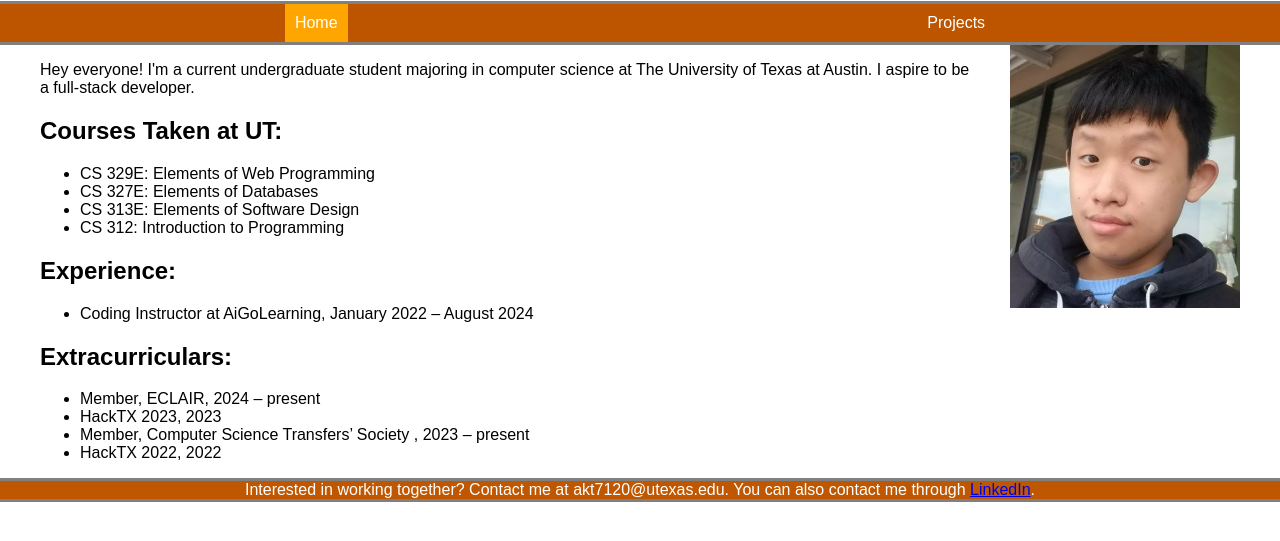
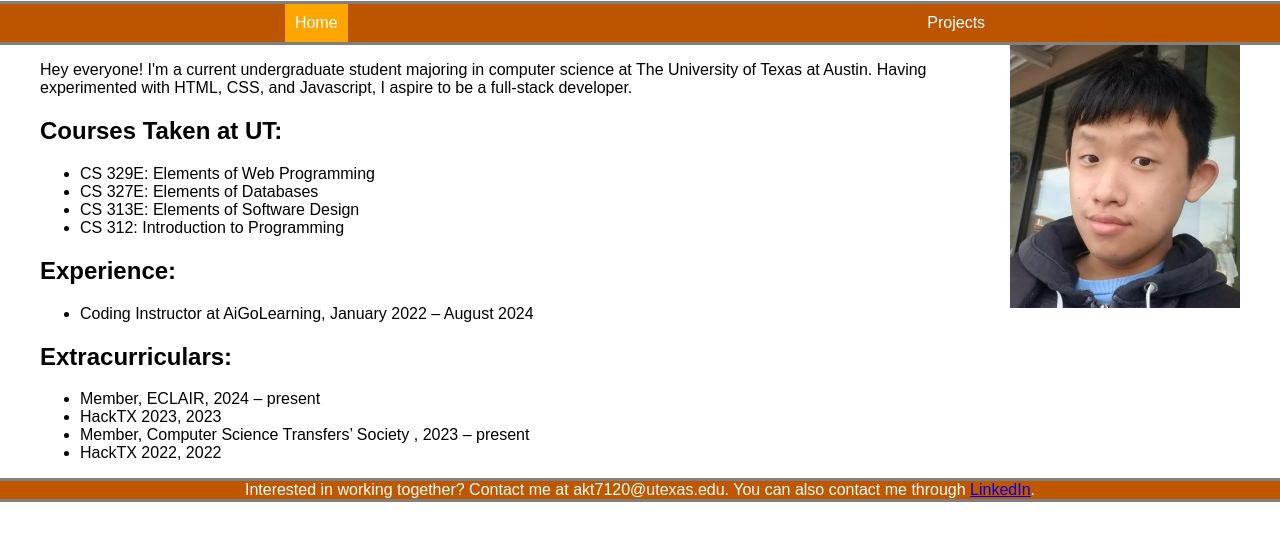
Before and after one commit to andy746/andy746.github.io, a plain HTML site: page index.html in a window 1280 px wide. Shown: the part 103-644 px from the top of the page. Drawn offline with Linux system fonts and the light colour scheme.

Commit message:
Update index.html

```diff
--- a/index.html
+++ b/index.html
@@ -32,7 +32,8 @@
         <div class = "text-container">
           <p>Hey everyone! I'm a current undergraduate student
             majoring in computer science at The University of
-            Texas at Austin. I aspire to be a full-stack developer.
+            Texas at Austin. Having experimented with HTML, CSS, and Javascript,
+            I aspire to be a full-stack developer.
           </p>
           <h2>Courses Taken at UT:</h2>
           <ul>
```
